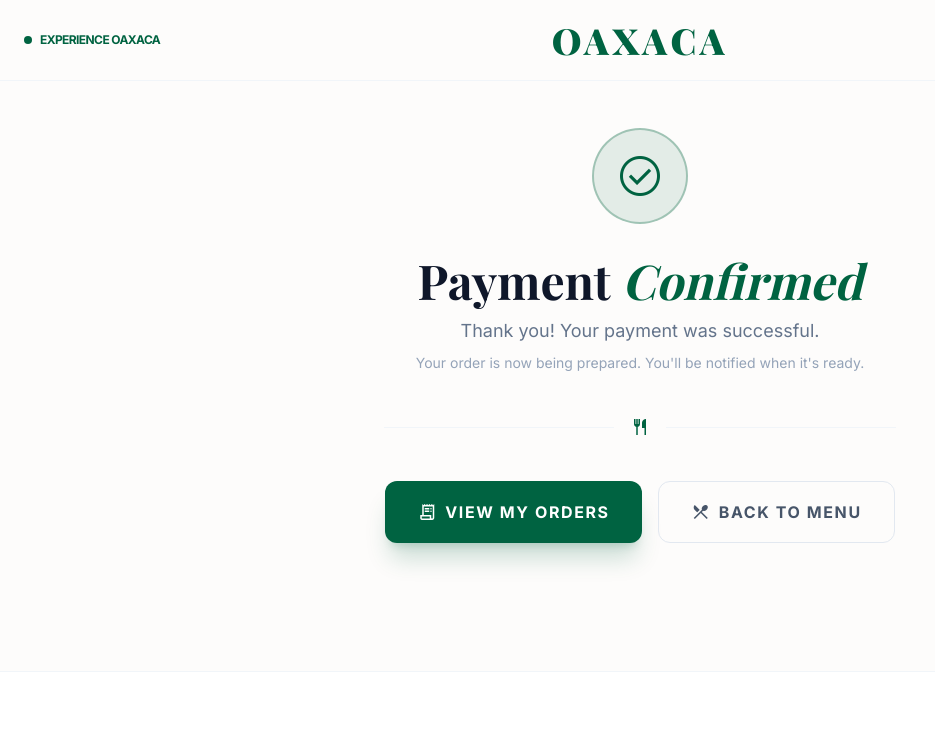
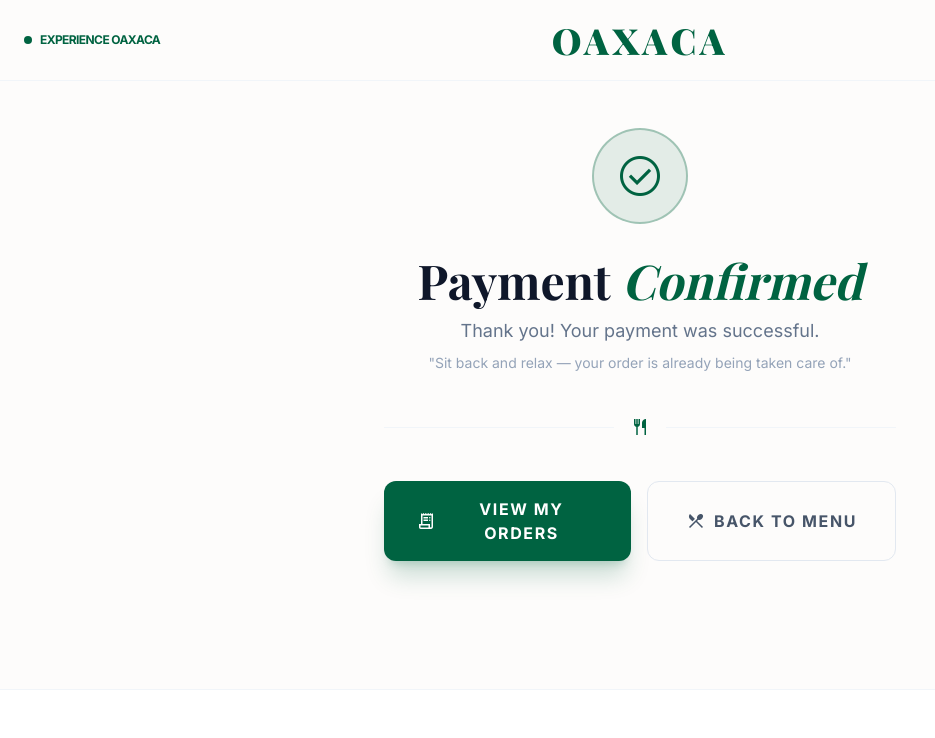
Before and after one commit to ionut-bujor/Oxaca, a React (Vite) app in the folder Frontend/: page /success in a window 1280 px wide. Shown: the top 738 px of the page, without its empty margins (0-935 px from the left). Built offline with nearby package versions, Linux system fonts and the light colour scheme; a web font is replaced by a local one.

Commit message:
#85 Fixed centering of buttons and polished wording on cancel/success pages.

```diff
--- a/Frontend/src/pages/StripeCancel.tsx
+++ b/Frontend/src/pages/StripeCancel.tsx
@@ -34,7 +34,7 @@
               Payment <span className="italic text-accent">Cancelled</span>
             </h1>
             <p className="text-slate-500 text-lg leading-relaxed mb-2">
-              No worries — your order has not been placed.
+              No worries — you can pay at any time during your visit.
             </p>
             <p className="text-slate-400 text-sm mb-10">
               You can go back to your dashboard and try again whenever you're ready.
@@ -51,14 +51,14 @@
             <div className="flex flex-col sm:flex-row gap-4 justify-center">
               <button
                   onClick={() => navigate("/dashboard")}
-                  className="flex items-center justify-center gap-2 px-8 py-4 bg-primary text-white rounded-xl font-bold uppercase tracking-widest hover:bg-accent transition-all shadow-xl shadow-primary/20 active:scale-95"
+                  className="flex-1 flex items-center justify-center gap-2 px-8 py-4 bg-primary text-white rounded-xl font-bold uppercase tracking-widest hover:bg-accent transition-all shadow-xl shadow-primary/20 active:scale-95"
               >
                 <span className="material-symbols-outlined text-xl">arrow_back</span>
                 Back to My Orders
               </button>
               <button
                   onClick={() => navigate("/")}
-                  className="flex items-center justify-center gap-2 px-8 py-4 border border-slate-200 text-slate-600 rounded-xl font-bold uppercase tracking-widest hover:bg-slate-50 transition-all active:scale-95"
+                  className="flex-1 flex items-center justify-center gap-2 px-8 py-4 border border-slate-200 text-slate-600 rounded-xl font-bold uppercase tracking-widest hover:bg-slate-50 transition-all active:scale-95"
               >
                 <span className="material-symbols-outlined text-xl">restaurant_menu</span>
                 Back to Menu
--- a/Frontend/src/pages/StripeSuccess.tsx
+++ b/Frontend/src/pages/StripeSuccess.tsx
@@ -41,7 +41,7 @@
               Thank you! Your payment was successful.
             </p>
             <p className="text-slate-400 text-sm mb-10">
-              Your order is now being prepared. You'll be notified when it's ready.
+              "Sit back and relax — your order is already being taken care of."
             </p>
 
             {/* Session ID badge */}
@@ -67,14 +67,14 @@
             <div className="flex flex-col sm:flex-row gap-4 justify-center">
               <button
                   onClick={() => navigate("/dashboard")}
-                  className="flex items-center justify-center gap-2 px-8 py-4 bg-primary text-white rounded-xl font-bold uppercase tracking-widest hover:bg-accent transition-all shadow-xl shadow-primary/20 active:scale-95"
+                  className="flex-1 flex items-center justify-center gap-2 px-8 py-4 bg-primary text-white rounded-xl font-bold uppercase tracking-widest hover:bg-accent transition-all shadow-xl shadow-primary/20 active:scale-95"
               >
                 <span className="material-symbols-outlined text-xl">receipt_long</span>
                 View My Orders
               </button>
               <button
                   onClick={() => navigate("/")}
-                  className="flex items-center justify-center gap-2 px-8 py-4 border border-slate-200 text-slate-600 rounded-xl font-bold uppercase tracking-widest hover:bg-slate-50 transition-all active:scale-95"
+                  className="flex-1 flex items-center justify-center gap-2 px-8 py-4 border border-slate-200 text-slate-600 rounded-xl font-bold uppercase tracking-widest hover:bg-slate-50 transition-all active:scale-95"
               >
                 <span className="material-symbols-outlined text-xl">restaurant_menu</span>
                 Back to Menu
```
